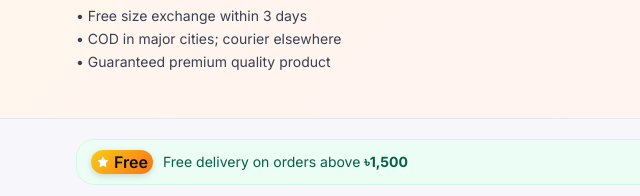
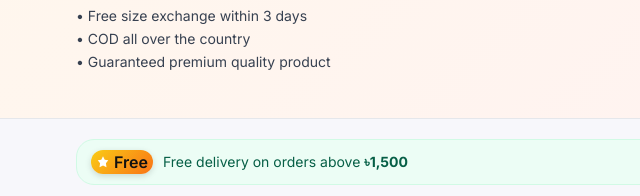
Before and after one commit to 0xshahriar/tinklingtales, a plain HTML site: page index.html in a window 1280 px wide. Shown: the part 250-446 px from the top of the page, 0-640 px from the left. Drawn offline with Linux system fonts and the light colour scheme.

Commit message:
update index.html

```diff
--- a/index.html
+++ b/index.html
@@ -1,6 +1,5 @@
 <!DOCTYPE html>
 <html lang="en">
-
 <head>
     <meta charset="utf-8" />
     <meta name="viewport" content="width=device-width, initial-scale=1" />
@@ -9,7 +8,7 @@
     <link rel="canonical" href="https://example.com/" />
     <link rel="icon" href="/favicon.ico" /> <!-- Open Graph / Social -->
     <meta property="og:title" content="Tinkling Tales — Handpicked Bangles" />
-    <meta property="og:description" content="Bridal sets, daily wear & festive collections. COD in Dhaka, courier nationwide." />
+    <meta property="og:description" content="Bridal sets, daily wear & festive collections. COD in all over the country." />
     <meta property="og:type" content="website" />
     <meta property="og:url" content="https://example.com/" />
     <meta property="og:image" content="/og-image.jpg" />
@@ -532,7 +531,7 @@
                 </div>
                 <div style="margin-top:10px;display:grid;gap:6px;font-size:14px;color:#374151">
                     <span>• Free size exchange within 3 days</span>
-                    <span>• COD in major cities; courier elsewhere</span>
+                    <span>• COD all over the country</span>
                     <span>• Guaranteed premium quality product</span>
                 </div>
             </div>
```
